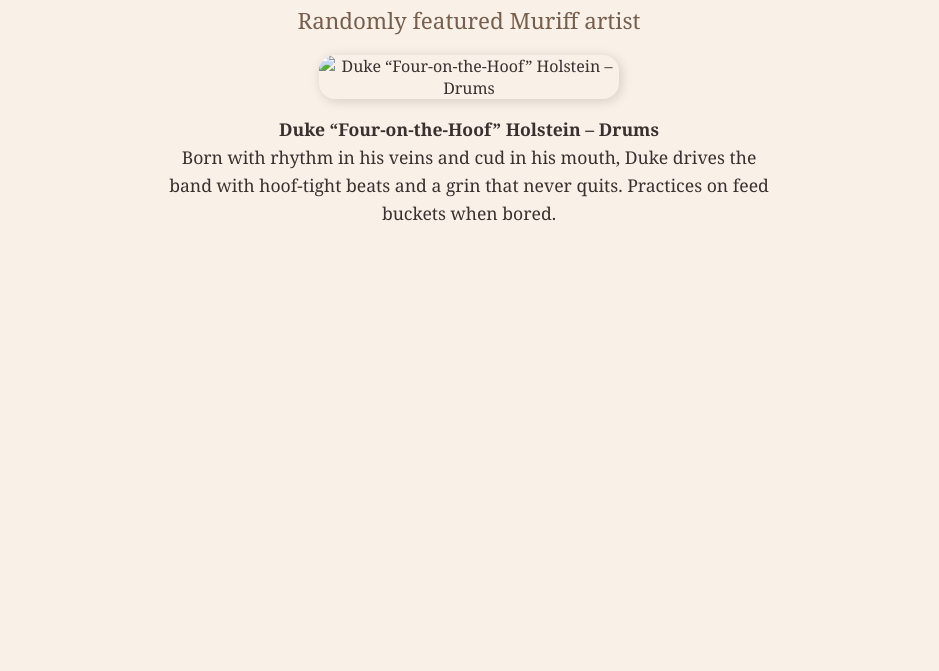
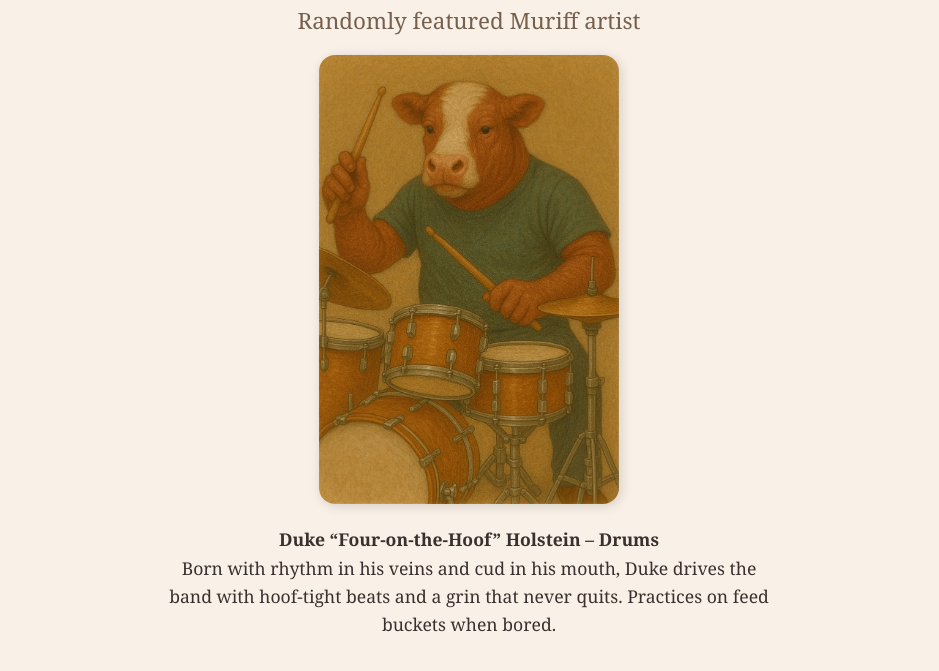
Before and after one commit to fretnoyz/muriff-site, a plain HTML site: page index.html in a window 1280 px wide. Shown: the part 107-778 px from the top of the page, without its empty margins (171-1110 px from the left). Drawn offline with Linux system fonts and the light colour scheme.

Commit message:
Changed images to jpg

```diff
--- a/index.html
+++ b/index.html
@@ -48,27 +48,27 @@
     const bandMembers = [
       {
         name: "Buck “Strummer” Rawhide – Guitar",
-        img: "images/guitar-bull.png",
+        img: "images/guitar-bull.jpg",
         bio: "Philosopher. Picker. Mood-setter. Buck’s hooves were born to pluck. 'A well-placed E minor can settle a stampede.'"
       },
       {
         name: "Lester “Moo-tone” Brassley – Saxophone",
-        img: "images/sax-bull.png",
+        img: "images/sax-bull.jpg",
         bio: "Blew his first sax at a cattle auction. Lester’s solos are smoother than a fresh salt lick. He claims Coltrane appeared to him in a dream... eating clover."
       },
       {
         name: "Roscoe “Low-End” Angus – Upright Bass",
-        img: "images/bass-bull.png",
+        img: "images/bass-bull.jpg",
         bio: "Quiet but deep, Roscoe lays down grooves that make even the surliest ranch hands sway. Only communicates via bass licks and eyebrow raises."
       },
       {
         name: "Clara “Tippy Keys” Belle – Piano",
-        img: "images/piano-bull.png",
+        img: "images/piano-bull.jpg",
         bio: "Classically trained barn prodigy turned boogie-woogie barnstormer. Clara ditched concert halls for campfires and can go from Chopin to honky-tonk in under four beats."
       },
       {
         name: "Duke “Four-on-the-Hoof” Holstein – Drums",
-        img: "images/drum-bull.png",
+        img: "images/drum-bull.jpg",
         bio: "Born with rhythm in his veins and cud in his mouth, Duke drives the band with hoof-tight beats and a grin that never quits. Practices on feed buckets when bored."
       }
     ];
```
Also changed, not shown: images/bass-bull.jpg (added), images/drum-bull.jpg (added), images/guitar-bull.jpg (added), images/piano-bull.jpg (added), images/sax-bull.jpg (added).
